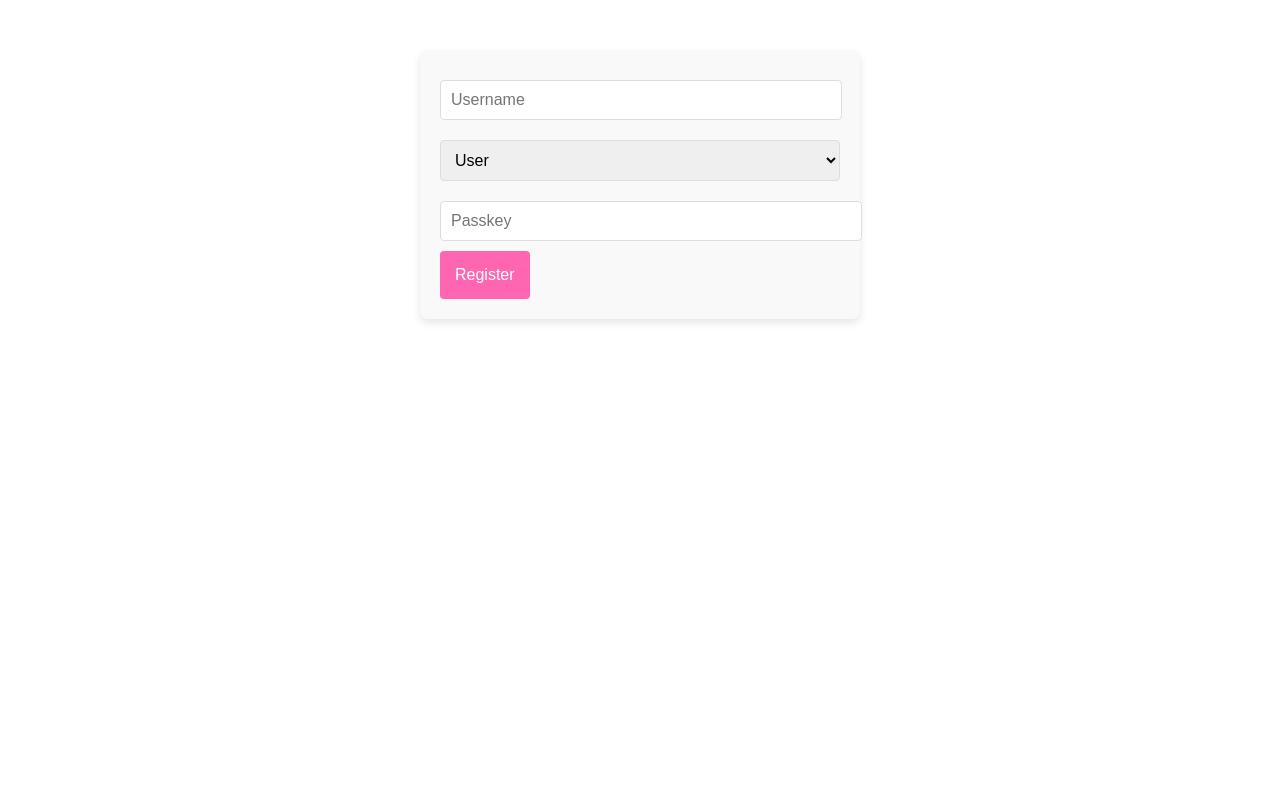
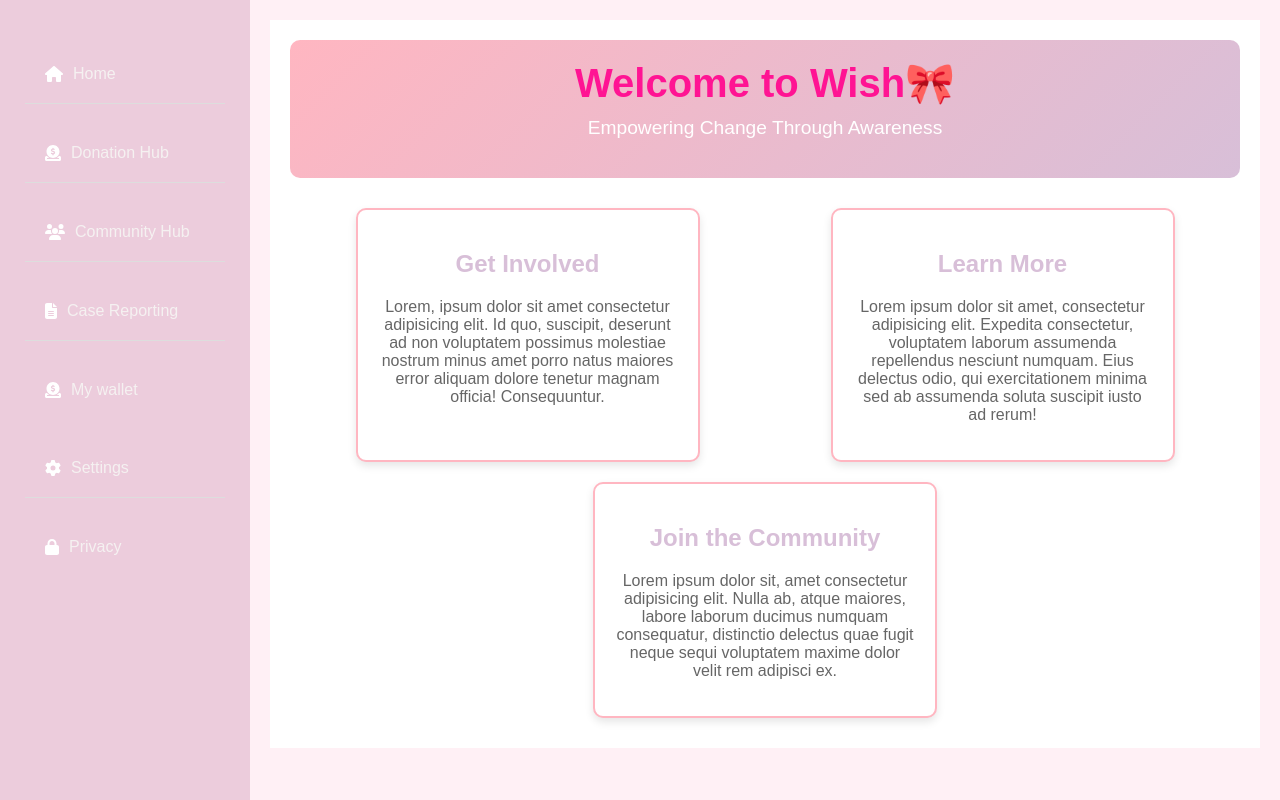
Before and after one commit to vutagwa/wiSh, a React (Vite) app in the folder src/wiSh_frontend/: page / in a window 1280 px wide. Shown: the top 800 px of the page. Built offline with nearby package versions, Linux system fonts and the light colour scheme; no server answers; what @dfinity/agent, @dfinity/principal would draw is missing.

Commit message:
initial commit

```diff
--- a/src/wiSh_frontend/src/App.jsx
+++ b/src/wiSh_frontend/src/App.jsx
@@ -9,15 +9,19 @@ import CaseReportingForm from './components/pages/CaseReporting';
 
 function App() {
     return (
-        <Router>
-            <Routes>
+        /*<Router>
+            /*<Routes>
                 <Route path="/login" element={<LoginPage />} />
                 <Route path="/register" element={<RegistrationPage />} />
                 <Route path="/admin-dashboard" element={<AdminDashboard />} />
                 <Route path="/user-dashboard" element={<UserDashboard />} />
-                <Route path="/" element={<RegistrationPage />} />
+                <Route path="/" element={<LoginPage
+                 />} />
             </Routes>
-        </Router>
+        </Router>*/
+        <>
+        <UserDashboard/>
+        </>
     );
 }
 
--- a/src/wiSh_frontend/src/components/pages/AdminDashboard.jsx
+++ b/src/wiSh_frontend/src/components/pages/AdminDashboard.jsx
@@ -8,6 +8,7 @@ import ManageUsers from './admin/ManageUsers';
 import ManageContent from './admin/ManageContent';
 import ManageCases from './admin/ManageCases';
 import ManageEvents from './admin/ManageEvents';
+import SettingsPage from './settings';
 
 const AdminDashboard = () => {
   return (
@@ -48,7 +49,7 @@ const AdminDashboard = () => {
           </ul>
           <ul className="bottom-links">
             <li>
-              <Link to="/admin/settings">
+              <Link to="/SettingsPage">
                 <FontAwesomeIcon icon={faCog} />
                 <span className="link-text">Settings</span>
               </Link>
@@ -68,6 +69,8 @@ const AdminDashboard = () => {
             <Route path="/admin/manageContent" element={<ManageContent />} />
             <Route path="/admin/manageCases" element={<ManageCases />} />
             <Route path="/admin/manageEvents" element={<ManageEvents />} />
+            <Route path="/SettingsPage" element={<SettingsPage />} />
+
             <Route path="/" element={<Home />} />
           </Routes>
         </main>
--- a/src/wiSh_frontend/src/components/pages/UserDashboard.jsx
+++ b/src/wiSh_frontend/src/components/pages/UserDashboard.jsx
@@ -8,6 +8,7 @@ import CommunityHub from './communityHub';
 import CaseReportingForm from './CaseReporting';
 import DonationCampaigns from './DonationHub';
 import Wallet from './wallet';
+import SettingsPage from './settings';
 
 const UserDashboard = () => {
   return (
@@ -46,6 +47,20 @@ const UserDashboard = () => {
               </Link>
             </li>
           </ul>
+          <ul className="bottom-links">
+            <li>
+              <Link to="/SettingsPage">
+                <FontAwesomeIcon icon={faCog} />
+                <span className="link-text">Settings</span>
+              </Link>
+            </li>
+            <li>
+              <Link to="/admin/privacy">
+                <FontAwesomeIcon icon={faLock} />
+                <span className="link-text">Privacy</span>
+              </Link>
+            </li>
+          </ul>
         </nav>
         <main className="content">
           <Routes>
@@ -54,6 +69,7 @@ const UserDashboard = () => {
             <Route path="/communityHub" element={<CommunityHub />} />
             <Route path="/CaseReporting" element={<CaseReportingForm />} />
             <Route path="/Wallet" element={<Wallet />} />
+            <Route path="/SettingsPage" element={<SettingsPage />} />
             <Route path="/" element={<Home />} />
           </Routes>
         </main>
--- /dev/null
+++ b/src/wiSh_frontend/src/components/pages/settings.jsx
@@ -0,0 +1,70 @@
+// src/SettingsPage.js
+import React, { useState } from 'react';
+
+const SettingsPage = () => {
+  // Initialize state for settings
+  const [settings, setSettings] = useState({
+    theme: 'light',
+    notifications: true,
+    language: 'English'
+  });
+
+  // Handle change in settings
+  const handleChange = (e) => {
+    const { name, value, type, checked } = e.target;
+    setSettings(prevSettings => ({
+      ...prevSettings,
+      [name]: type === 'checkbox' ? checked : value
+    }));
+  };
+
+  // Save settings function (to be implemented)
+  const handleSave = () => {
+    // Example: save settings to local storage or API
+    console.log('Settings saved:', settings);
+  };
+
+  return (
+    <div className="settings-page">
+      <h1>Settings</h1>
+      <form>
+        <div>
+          <label>
+            Theme:
+            <select name="theme" value={settings.theme} onChange={handleChange}>
+              <option value="light">Light</option>
+              <option value="dark">Dark</option>
+            </select>
+          </label>
+        </div>
+
+        <div>
+          <label>
+            <input
+              type="checkbox"
+              name="notifications"
+              checked={settings.notifications}
+              onChange={handleChange}
+            />
+            Enable Notifications
+          </label>
+        </div>
+
+        <div>
+          <label>
+            Language:
+            <select name="language" value={settings.language} onChange={handleChange}>
+              <option value="English">English</option>
+              <option value="Spanish">Spanish</option>
+              <option value="French">French</option>
+            </select>
+          </label>
+        </div>
+
+        <button type="button" onClick={handleSave}>Save Settings</button>
+      </form>
+    </div>
+  );
+};
+
+export default SettingsPage;
--- a/src/wiSh_frontend/src/index.scss
+++ b/src/wiSh_frontend/src/index.scss
@@ -60,6 +60,89 @@
 .content h1 {
   color: #ff1493;
 }
+/* UserDashboard */
+.user-dashboard {
+  display: flex;
+  height: 100%;
+}
+
+.bottom-links {
+  margin-top: auto;
+}
+
+.sidebar {
+  width: 40px;
+  background-color: #ecccdc;
+  color: white;
+  padding: 25px;
+  height: 150vh;
+}
+
+.sidebar:hover {
+  width: 200px;
+}
+
+.sidebar ul {
+  list-style: none;
+  padding: 0;
+}
+
+.sidebar li {
+  margin: 20px 0;
+}
+
+.sidebar a {
+  color: white;
+  text-decoration: none;
+  display: flex;
+  align-items: center;
+}
+
+.sidebar a:hover {
+  color: #fff;
+  background-color: #e0a7c6;
+  padding: 10px;
+  border-radius: 5px;
+}
+
+.sidebar .link-text {
+  visibility: hidden;
+}
+
+.sidebar:hover .link-text {
+  visibility: visible;
+  margin-left: 10px;
+  color: #f5f1f1;
+}
+
+.bottom-links {
+  margin-top: auto;
+}
+
+.content {
+  flex: 1;
+  background-color: #fff0f5;
+  padding: 20px;
+}
+
+.content h1 {
+  color: #ff1493;
+}
+
+/* mobile responsiveness */
+@media (max-width: 768px) {
+  .sidebar {
+    width: 100px;
+  }
+  .sidebar:hover {
+    width: 100px;
+  }
+  .content {
+    margin-left: 0;
+    width: 100%;
+  }
+}
+
 /* case reporting*/
 .case-reporting-form {
   max-width: 500px;
@@ -334,6 +417,7 @@ body {
   background-color: #f9f9f9;
   color: #333;
   margin: 0;
+  height: 100%;
   padding: 0;
 }
 
@@ -479,92 +563,6 @@ body {
   width: 100px;
 }
 
-/* UserDashboard */
-.user-dashboard {
-  display: flex;
-  height: 100vh;
-}
-
-.bottom-links {
-  margin-top: auto;
-}
-
-.sidebar {
-  width: 100px;
-  background-color: #ecccdc;
-  color: white;
-  padding: 10px;
-  height: 100%;
-  position: fixed;
-  transition: width 0.3s;
-}
-
-.sidebar:hover {
-  width: 200px;
-}
-
-.sidebar ul {
-  list-style: none;
-  padding: 0;
-}
-
-.sidebar li {
-  margin: 20px 0;
-}
-
-.sidebar a {
-  color: white;
-  text-decoration: none;
-  display: flex;
-  align-items: center;
-}
-
-.sidebar a:hover {
-  color: #fff;
-  background-color: #e0a7c6;
-  padding: 10px;
-  border-radius: 5px;
-}
-
-.sidebar .link-text {
-  visibility: hidden;
-}
-
-.sidebar:hover .link-text {
-  visibility: visible;
-  margin-left: 10px;
-  color: #f5f1f1;
-}
-
-.bottom-links {
-  margin-top: auto;
-}
-
-.content {
-  flex: 1;
-  background-color: #fff0f5;
-  padding: 20px;
-  margin-left: 120px;
-  width: calc(100% - 120px);
-}
-
-.content h1 {
-  color: #ff1493;
-}
-
-/* mobile responsiveness */
-@media (max-width: 768px) {
-  .sidebar {
-    width: 100px;
-  }
-  .sidebar:hover {
-    width: 100px;
-  }
-  .content {
-    margin-left: 0;
-    width: 100%;
-  }
-}
 
 
 /* Home */
```
